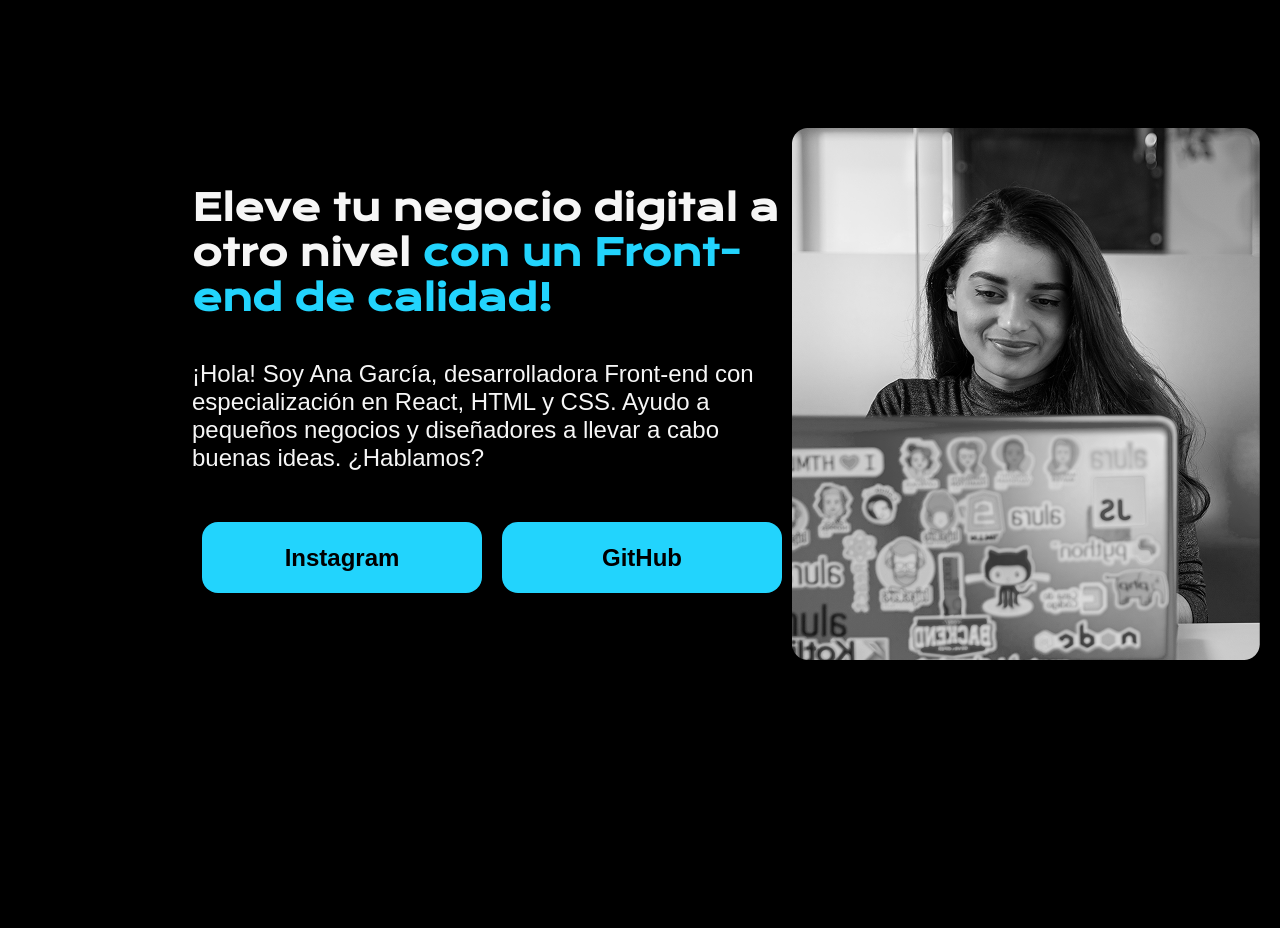
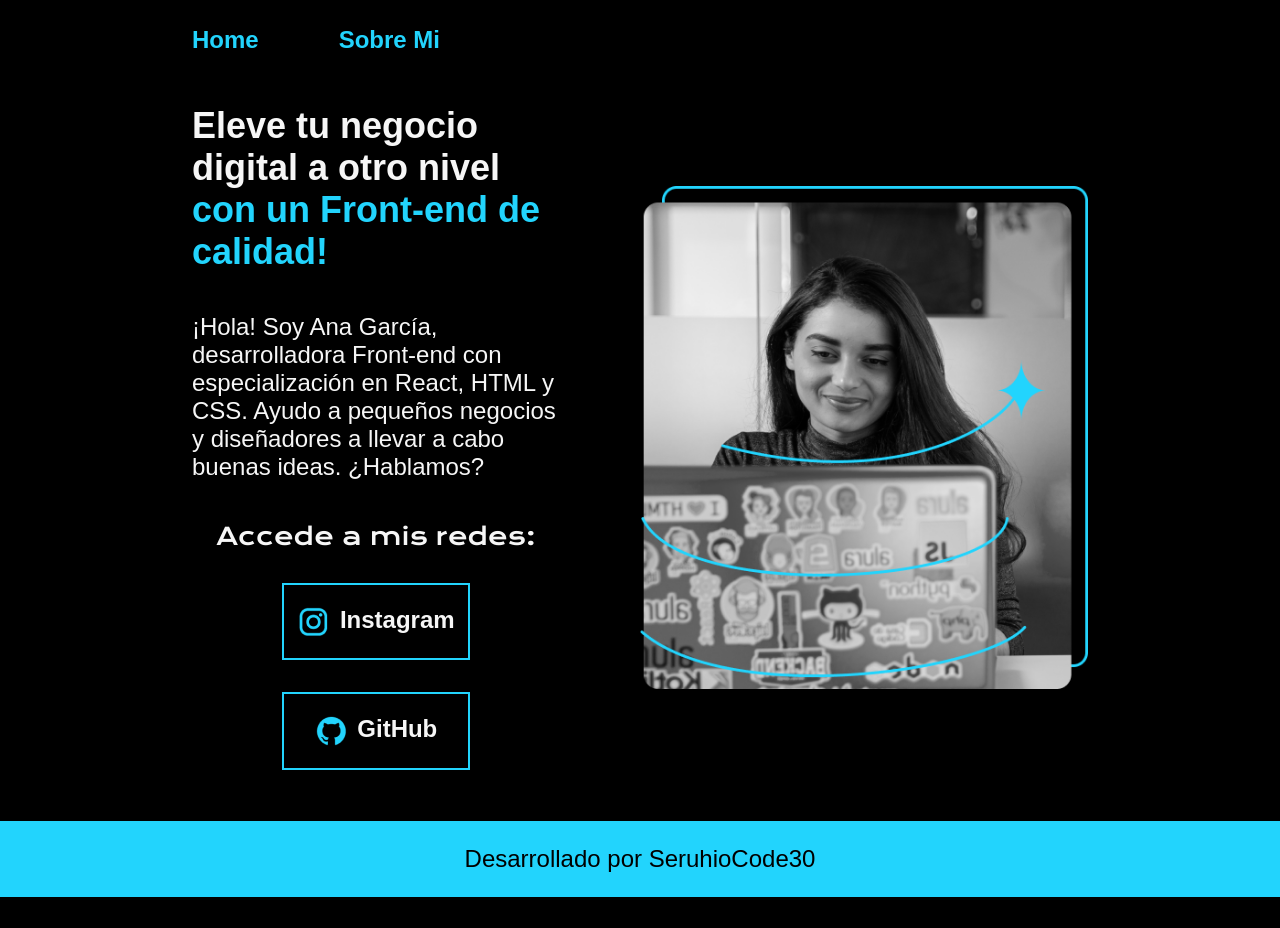
Before and after one commit to KarlaV30/AluraG8, a plain HTML site: page portafolio/portafolioEtapa2/index.html in a window 1280 px wide. After the commit the page ends 897 px from the top, so only its background shows below. Drawn offline with nearby package versions, Linux system fonts and the light colour scheme.

Commit message:
restructuracion de carpetas y proyecto nuevo

```diff
--- a/portafolio/portafolioEtapa2/index.html
+++ b/portafolio/portafolioEtapa2/index.html
@@ -5,11 +5,16 @@
     <meta http-equiv="X-UA-Compatible" content="IE=edge">
     <meta name="viewport" content="width=device-width, initial-scale=1.0">
     <title>Portafolio</title>
-    <link rel="stylesheet" href="portafolio2.css">
+    <link rel="stylesheet" href="styles/portafolio2.css">
 
 </head>
 <body>
-    <header></header>
+    <header class="header">
+        <nav class="header_menu">
+            <a class="header_menu_link" href="index.html">Home</a>
+            <a class="header_menu_link" href="aboutMe.html">Sobre Mi</a>
+        </nav>
+    </header>
     <main class="presentacion">
         <section class="presentacion__contenido">
             <h1 class="presentacion__contenido__titulo">
@@ -23,14 +28,26 @@
 
                 </p>
                 <div class="presentacion__enlaces">
-                    <a class="presentacion__enlaces__link" href="https://instagram.com/">Instagram</a>
-                    <a class="presentacion__enlaces__link" href="https://github.com/">GitHub</a>
+                    <h2 class="presentacion__enlaces_subtitulo">Accede a mis redes:</h2>
+                    <a class="presentacion__enlaces__link" href="https://instagram.com/">
+                        <img src="..\assests\instagram.png" alt="">Instagram</a>
+
+                    <a class="presentacion__enlaces__link" href="https://github.com/">
+                        <img src="..\assests\github.png" alt="">GitHub</a>
+
+                    <!-- <a class="presentacion__enlaces__link" href="https://linkediin.com/">
+                        <img src="..\assests\linkedin.png" alt="">LinkedIn</a> -->
+
+                    <!-- <a class="presentacion__enlaces__link" href="https://twitch.com/">
+                        <img src="..\assests\twitch.png" alt="">Twitch</a> -->
                 </div>
 
         </section>
-        <img src="../img/Rectangle 47.png" alt="foto">
+        <img class="presentacion_imagen" src="../assests/Imagem.png" alt="foto">
 
     </main>
-    <footer></footer>
+    <footer class="footer">
+        <p>Desarrollado por SeruhioCode30</p>
+    </footer>
 </body>
 </html>
--- a/portafolio/portafolioEtapa2/portafolio2.css
+++ /dev/null
@@ -1,62 +0,0 @@
-
-@import url('https://fonts.googleapis.com/css2?family=Krona+One&display=swap=Montserrat:ital,wght@0,100..900;1,100..900&display=swap" rel="stylesheet');
-
-* {
-    padding: 0;
-    margin:0;
-}
-
-body{
-    height: 100vh;
-    box-sizing: border-box;
-    background-color: #000000;
-    color: #F6F6F6;
-}
-
-
-.titulo-destaque {
-    color: #22D4FD; ;
-}
-
-.presentacion {
-    margin: 10% 15%;
-    display: flex;
-    align-items: center;
-    justify-content: space-between;
-}
-
-.presentacion__contenido{
-    width: 615px;
-    display: flex;
-    flex-direction: column;
-    gap: 40px;
-}
-
-.presentacion__contenido__titulo{
-    font-size: 36px;
-    font-family: 'Krona One', sans-serif;
-}
-
-.presentacion__contenido__texto{
-    font-size: 24px;
-    font-family: 'Montserrat', sans-serif;
-}
-
-.presentacion__enlaces{
-    display: flex;
-    justify-content: space-between;
-}
-
-.presentacion__enlaces__link{
-    background-color: #22D4FD;
-    width: 280px;
-    margin: 10px;
-    text-align: center;
-    border-radius: 16px;
-    font-size: 24px;
-    font-weight: 600;
-    padding: 21.5px 0;
-    text-decoration: none;
-    color: #000000;
-    font-family: 'Montserrat', sans-serif;
-}
--- /dev/null
+++ b/portafolio/portafolioEtapa2/styles/portafolio2.css
@@ -0,0 +1,142 @@
+
+@import url('https://fonts.googleapis.com/css2?family=Krona+One&display=swap=Montserrat:ital,wght@0,100..900;1,100..900&display=swap" rel="stylesheet');
+:root{
+    --color-primario: #000000;
+    --color-secundario:#f6f6f6;
+    --color-tercero:#22D4FD;
+    --color-hover:#272727;
+    --fuente-montserrat:"Montserrat", sans-serif;
+    --fuente-krona:'Krona One', sans-serif;
+
+}
+
+* {
+    padding: 0;
+    margin:0;
+}
+
+body{
+
+    box-sizing: border-box;
+    background-color: var(--color-primario);
+    color: var(--color-secundario);
+}
+
+.header{
+   padding: 2% 0% 0% 15%;
+}
+
+.header_menu{
+    display: flex;
+    gap: 5rem;
+}
+
+.header_menu_link{
+    font-family: var(--fuente-montserrat);
+    font-size: 1.5rem;
+    font-weight: 600;
+    color: var(--color-tercero);
+    text-decoration: none;
+}
+
+.titulo-destaque {
+    color: var(--color-tercero);
+}
+
+.presentacion {
+    padding: 4% 15%;
+    display: flex;
+    align-items: center;
+    justify-content: space-between;
+    gap: 80px;
+}
+
+.presentacion__contenido{
+    width: 50%;
+    display: flex;
+    flex-direction: column;
+    gap: 2.5rem;
+}
+
+.presentacion__contenido__titulo{
+    font-size: 2.25rem;
+    font-family: var(--fuente-montserrat);
+}
+
+.presentacion__contenido__texto{
+    font-size: 1.5rem;
+    font-family: var(--fuente-montserrat);
+}
+
+.presentacion__enlaces{
+    display: flex;
+    flex-direction: column;
+    justify-content: space-between;
+    align-items: center;
+    gap: 2rem;
+}
+
+.presentacion__enlaces_subtitulo{
+    font-family: 'Krona One', sans-serif;
+    font-size: 1.5rem;
+    font-weight: 400;
+
+
+}
+
+
+.presentacion__enlaces__link{
+
+    width: 50%;
+
+    text-align: center;
+    border-radius: 0,5rem;
+    font-size: 1.5rem;
+    font-weight: 600;
+    padding: 1.3rem 0;
+    text-decoration: none;
+    color: var(--color-secundario);
+    font-family: var(--fuente-montserrat);
+    border: solid 2px var(--color-tercero);
+    display: flex;
+    justify-content: center;
+    gap: 0.6rem;
+}
+
+.presentacion__enlaces__link:hover{
+    background-color: var(--color-hover);
+}
+
+.presentacion_imagen{
+    width: 50%;
+}
+
+.footer{
+
+    background-color: var(--color-tercero);
+    padding: 1.5rem;
+    color: var(--color-primario);
+    text-align: center;
+    font-family: var(--fuente-montserrat);
+    font-size: 1.5rem;
+    font-weight: 400;
+}
+
+@media (max-width: 1000px){
+    .header{
+        padding: 10%;
+    }
+
+    .header_menu{
+        justify-content: center;
+    }
+
+   .presentacion{
+    flex-direction: column-reverse;
+    padding: 5%;
+   }
+
+   .presentacion__contenido{
+    width: auto;
+   }
+}
```
Also changed, not shown: portafolio/portafolioEtapa1/index.html (+1 -1 lines), portafolio/portafolioEtapa2/aboutMe.html (added, +42 -0 lines), portafolio/assests/Imagem.png (added), portafolio/assests/github.png (added), portafolio/assests/instagram.png (added), portafolio/assests/linkedin.png (added), portafolio/assests/twitch.png (added), portafolio/assests/twitter-novo.png (added), portafolio/assests/twitter.png (added), portafolio/img/Rectangle 47.png (deleted).
